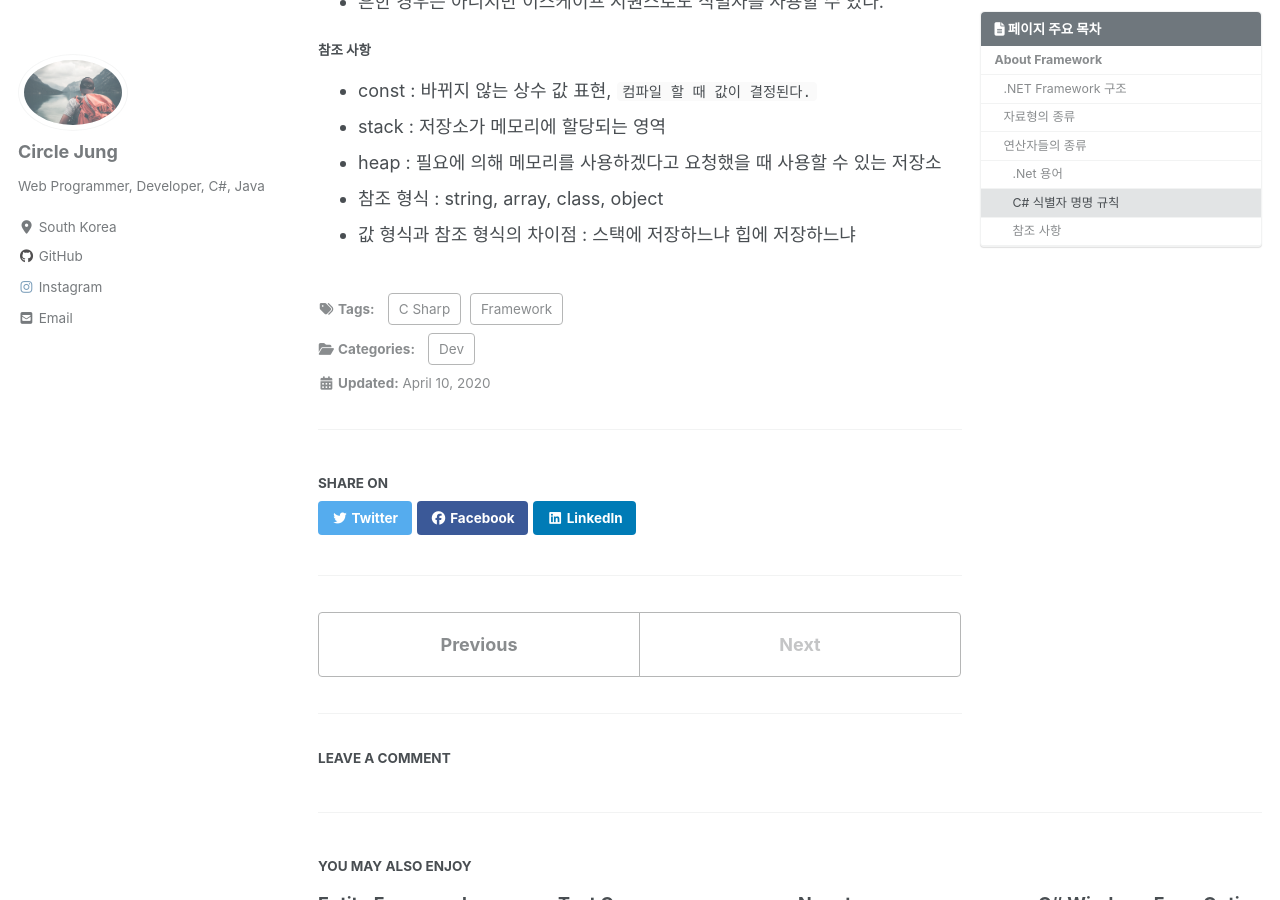
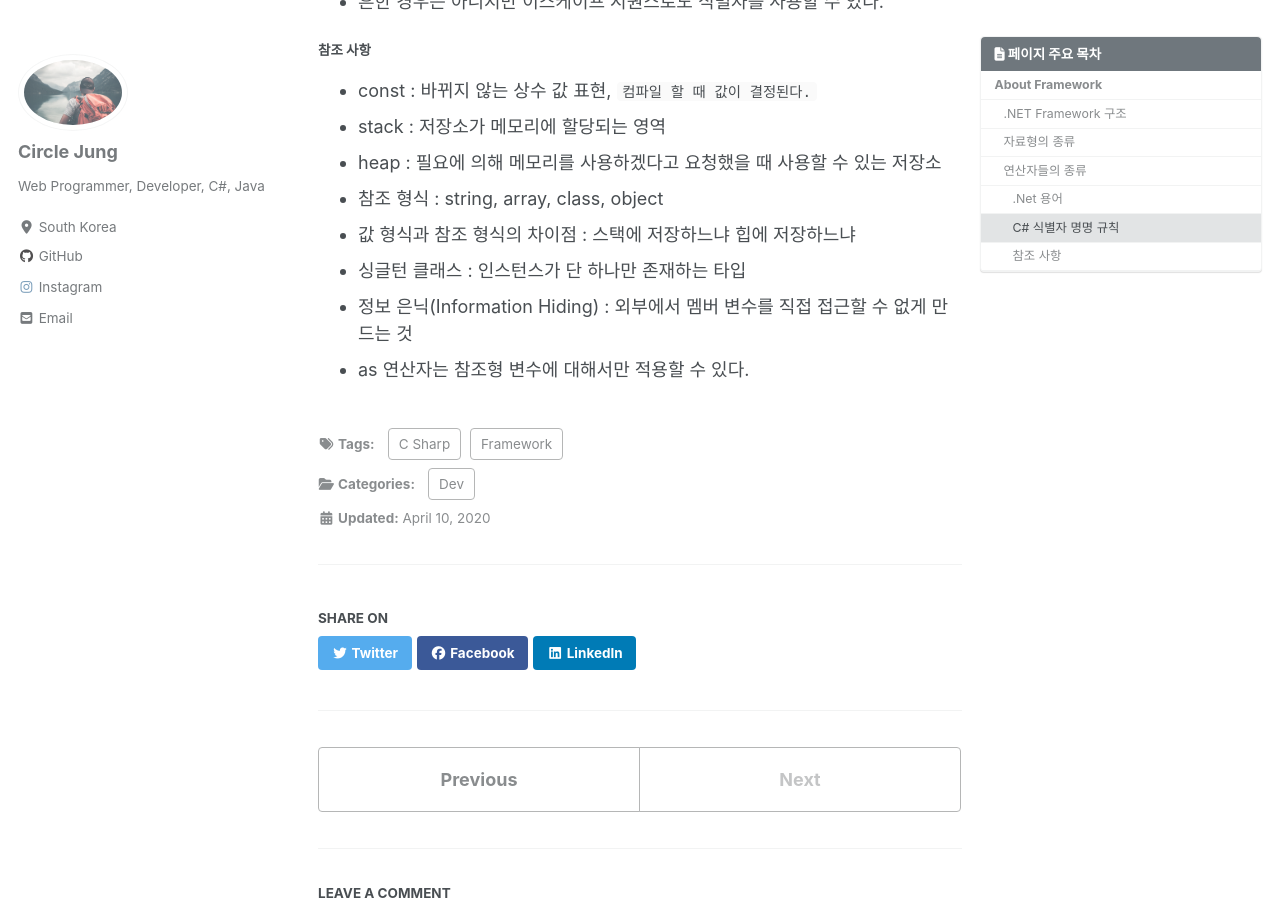
Before and after one commit to jwh0124/jwh0124.github.io, a Jekyll site: the page built from _posts/2020-04-10-dotnet_framework.md, in a window 1280 px wide and 900 px high, scrolled down 1847 px. Built offline with Jekyll 4.4.1, drawn with Linux system fonts in a browser that asks for light colours; cached includes are drawn as plain includes; nearby versions of some CDN libraries; comment, search, counter and statistics services are not loaded.

Commit message:
Update 2020-04-10-dotnet_framework.md

```diff
--- a/_posts/2020-04-10-dotnet_framework.md
+++ b/_posts/2020-04-10-dotnet_framework.md
@@ -74,3 +74,6 @@ C# 코드를 빌드하면 MSIL이라는 중간 코드를 만들어낸다. 이
 * heap : 필요에 의해 메모리를 사용하겠다고 요청했을 때 사용할 수 있는 저장소
 * 참조 형식 : string, array, class, object
 * 값 형식과 참조 형식의 차이점 : 스택에 저장하느냐 힙에 저장하느냐
+* 싱글턴 클래스 : 인스턴스가 단 하나만 존재하는 타입
+* 정보 은닉(Information Hiding) : 외부에서 멤버 변수를 직접 접근할 수 없게 만드는 것
+* as 연산자는 참조형 변수에 대해서만 적용할 수 있다.
```
